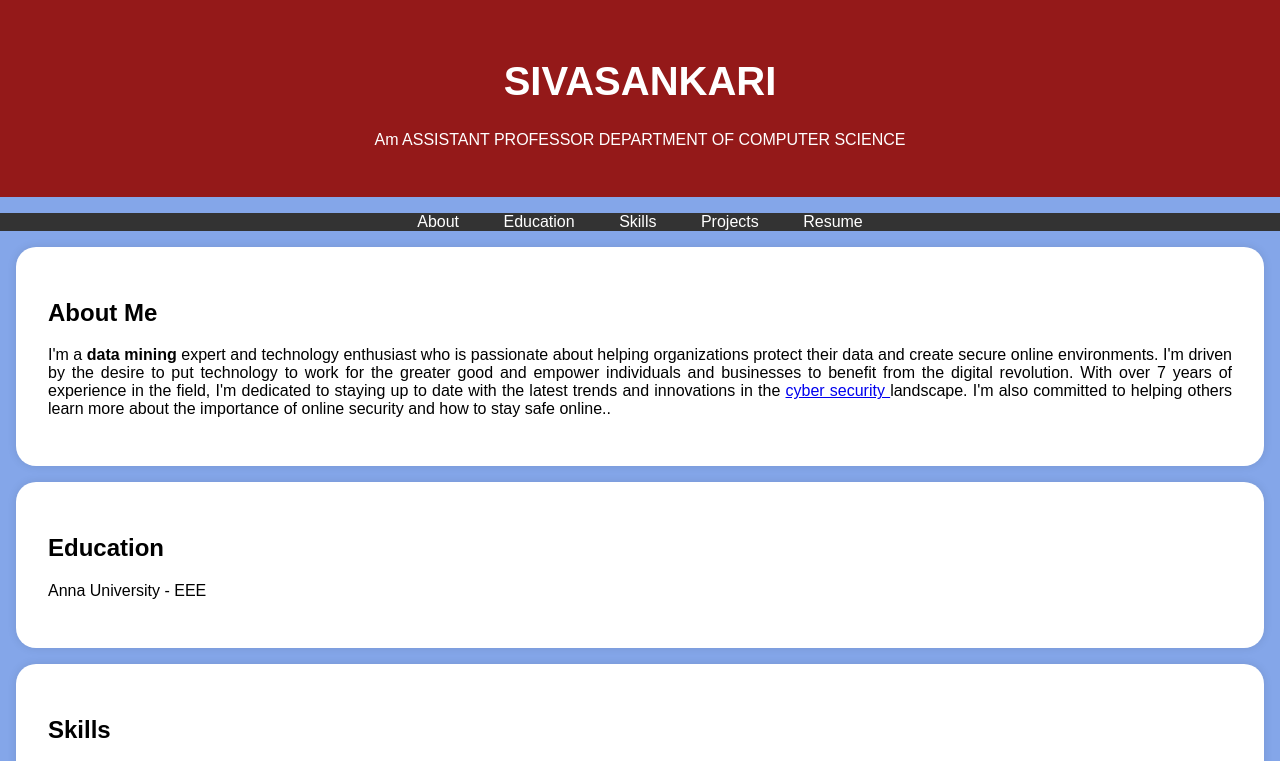
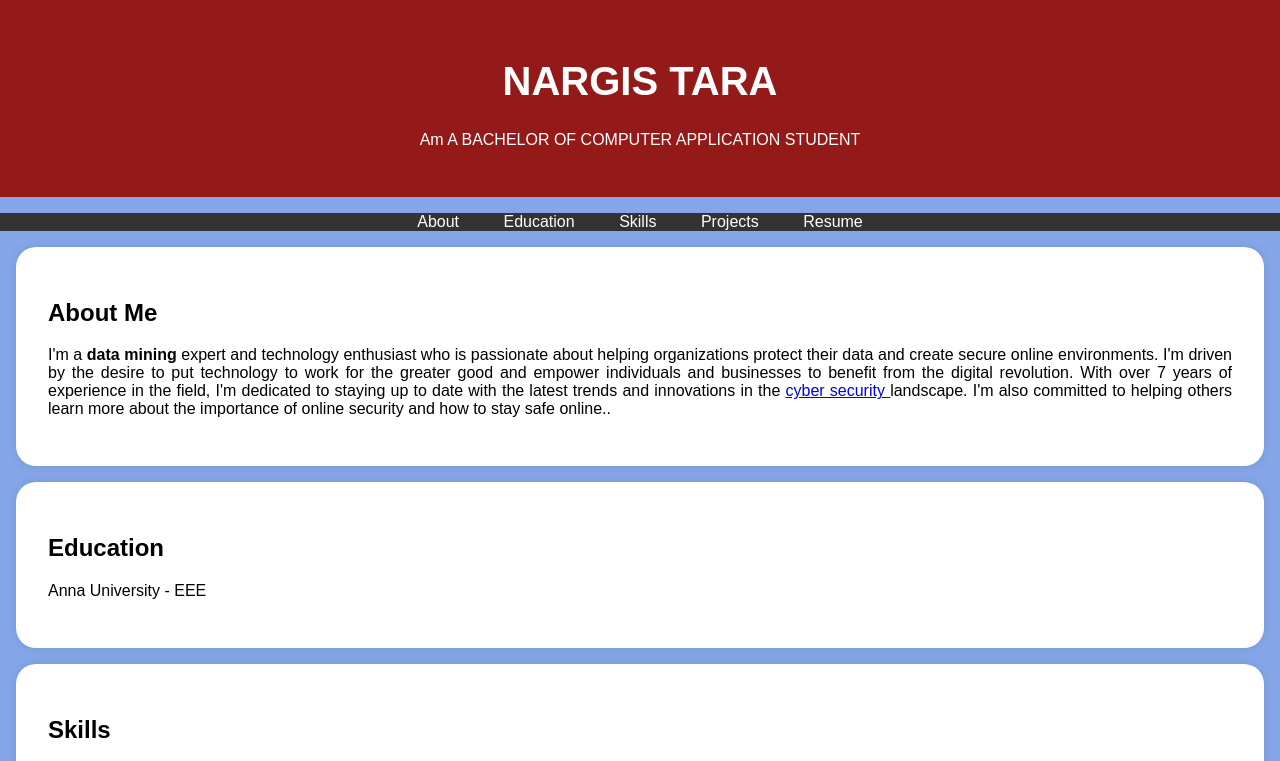
Before and after one commit to thar0987654321/NargisTara, a plain HTML site: page index.html in a window 1280 px wide. Shown: the top 761 px of the page. Drawn offline with Linux system fonts and the light colour scheme.

Commit message:
Update index.html

```diff
--- a/index.html
+++ b/index.html
@@ -22,7 +22,7 @@
             font-size: 2.5rem;
         }
 
-        /* Add styles for the round profile picture */
+        /*1743438920767.jpg */
         .profile-picture {
             width: 100px; /* Adjust the size as needed */
             height: 100px;
@@ -94,10 +94,10 @@
 <body>
     <header>
         <div class="header-content">
-            <!-- Add your profile picture here -->
+            <!--1743438920767.jpg-->
 
-            <h1>SIVASANKARI</h1>
-            <p>Am ASSISTANT PROFESSOR DEPARTMENT OF COMPUTER SCIENCE</p>
+            <h1>NARGIS TARA</h1>
+            <p>Am A BACHELOR OF COMPUTER APPLICATION STUDENT </p>
         </div>
     </header>
 
@@ -170,7 +170,7 @@
     </section>
 
     <footer>
-        <p>&copy; sivasankari </p>
+        <p>&copy; nargis tara</p>
     </footer>
 
     <script>
```
